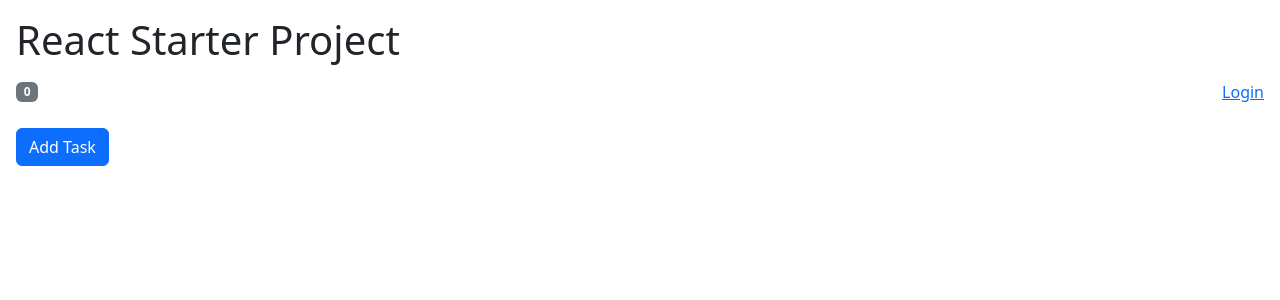
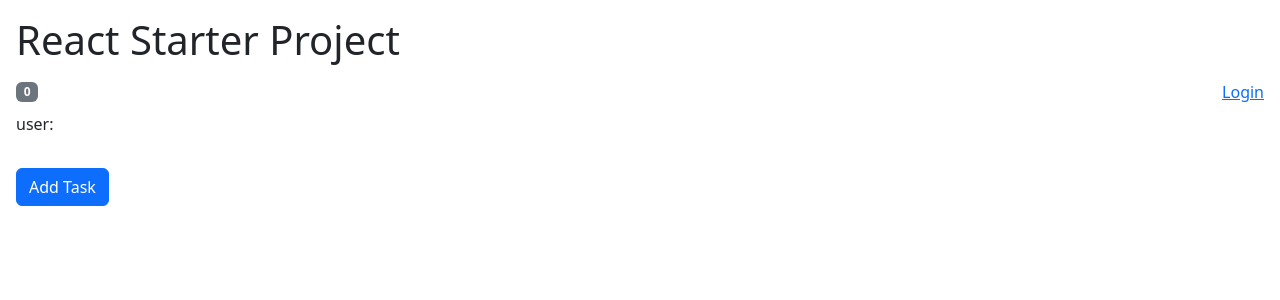
Before and after one commit to ducanh4531/practice-app, a React (Vite) app: page / in a window 1280 px wide. Shown: the top 300 px of the page. Built offline with nearby package versions, Linux system fonts and the light colour scheme.

Commit message:
create AuthContext to share user state

```diff
--- a/src/App.tsx
+++ b/src/App.tsx
@@ -4,7 +4,9 @@
 // import TaskList from "./state-management/TaskList";
 import HomePage from "./state-management/HomePage";
 import NavBar from "./state-management/NavBar";
+import AuthContext from "./state-management/contexts/authContext";
 import TasksContext from "./state-management/contexts/tasksContext";
+import authReducer from "./state-management/reducers/authReducer";
 import tasksReducer from "./state-management/reducers/tasksReducer";
 // import Counter from "./state-management/Counter";
 
@@ -13,11 +15,13 @@
 // import PostList from "./react-query/PostList";
 
 function App() {
-	const [tasks, dispatch] = useReducer(tasksReducer, []);
+	const [tasks, tasksDispatch] = useReducer(tasksReducer, []);
+	const [user, authDispatch] = useReducer(authReducer, "");
 
 	return (
 		// CAN SHARE VALUE TO OTHER COMPONENT USING USECONTEXT() HOOK THEN
-		<TasksContext.Provider value={{ tasks, dispatch }}>
+		<AuthContext.Provider value={{ user, dispatch: authDispatch }}>
+			<TasksContext.Provider value={{ tasks, dispatch: tasksDispatch }}>
 				<h1>React Starter Project</h1>
 				{/* REACT-QUERY */}
 				{/* <TodoForm /> */}
@@ -30,6 +34,7 @@
 				<NavBar />
 				<HomePage />
 			</TasksContext.Provider>
+		</AuthContext.Provider>
 	);
 }
 
--- a/src/state-management/LoginStatus.tsx
+++ b/src/state-management/LoginStatus.tsx
@@ -1,8 +1,8 @@
-import { useReducer } from "react";
-import authReducer from "./reducers/authReducer";
+import { useContext } from "react";
+import AuthContext from "./contexts/authContext";
 
 const LoginStatus = () => {
-	const [user, dispatch] = useReducer(authReducer, "");
+	const { user, dispatch } = useContext(AuthContext);
 
 	if (user)
 		return (
--- a/src/state-management/TaskList.tsx
+++ b/src/state-management/TaskList.tsx
@@ -1,11 +1,14 @@
 import { useContext } from "react";
+import AuthContext from "./contexts/authContext";
 import TasksContext from "./contexts/tasksContext";
 
 const TaskList = () => {
 	const { tasks, dispatch } = useContext(TasksContext);
+	const { user } = useContext(AuthContext);
 
 	return (
 		<>
+			<p>user: {user}</p>
 			<button
 				onClick={() =>
 					dispatch({
--- /dev/null
+++ b/src/state-management/contexts/authContext.ts
@@ -0,0 +1,11 @@
+import React, { Dispatch } from "react";
+import { AuthAction } from "../reducers/authReducer";
+
+interface AuthContextType {
+	user: string;
+	dispatch: Dispatch<AuthAction>;
+}
+
+const AuthContext = React.createContext<AuthContextType>({} as AuthContextType);
+
+export default AuthContext;
--- a/src/state-management/contexts/tasksContext.ts
+++ b/src/state-management/contexts/tasksContext.ts
@@ -1,6 +1,5 @@
-import { Dispatch } from "react";
+import React, { Dispatch } from "react";
 import { Task, TaskAction } from "../reducers/tasksReducer";
-import React from "react";
 
 // CREATE CONTEXT TYPE TO SHARE DATA THROUGH CHILDREN COMPONENTS
 interface TasksContextType {
--- a/src/state-management/reducers/authReducer.ts
+++ b/src/state-management/reducers/authReducer.ts
@@ -6,7 +6,7 @@
 	type: "LOGOUT";
 }
 
-type AuthAction = LoginAction | LogoutAction;
+export type AuthAction = LoginAction | LogoutAction;
 
 const authReducer = (user: string, action: AuthAction): string => {
 	switch (action.type) {
```
Lines whose indentation alone changed are shown as unchanged.
